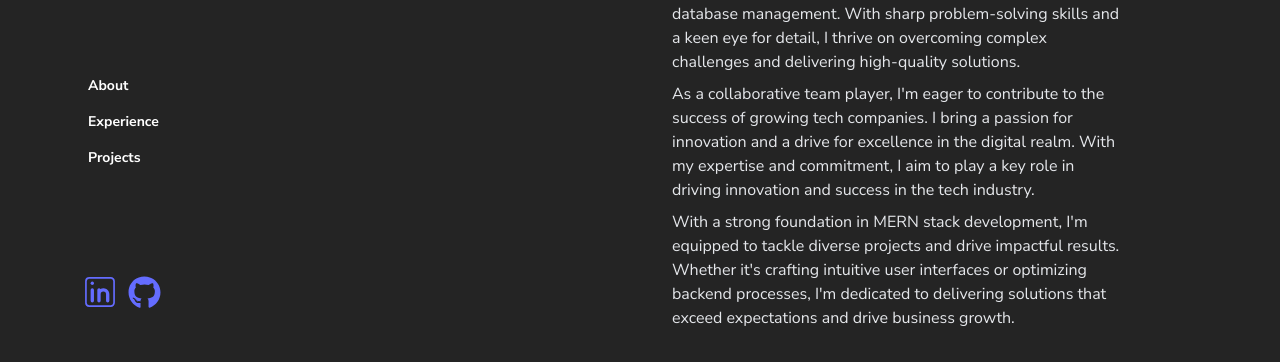
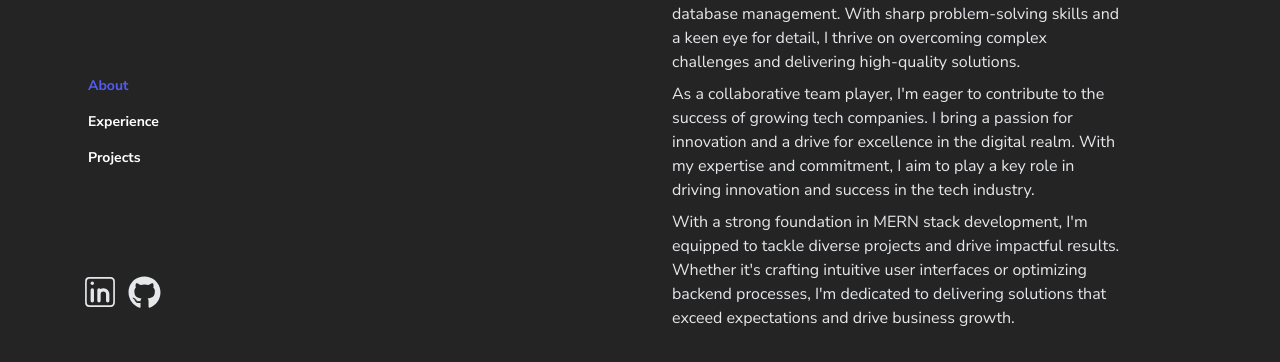
Before and after one commit to bharath-arch/Portfolio, a React (Vite) app: page / in a window 1280 px wide. Shown: the part 230-592 px from the top of the page. Built offline with nearby package versions, Linux system fonts and the light colour scheme.

Commit message:
portfolio

```diff
--- a/src/App.jsx
+++ b/src/App.jsx
@@ -6,26 +6,26 @@ import { FaGithub } from "react-icons/fa";
 export default function App() {
   const [link, setLink] = useState("About");
   const handleClick = (e, SectionId) => {
-
+    setLink(SectionId);
     console.log(link);
 
     const val = e.target.getAttribute("href").toString();
 
     if (val === "#About") {
       e.preventDefault();
-      setLink('About');
+
       window.scrollTo({ top: 0, behavior: "smooth" });
       window.history.pushState({}, "", val); // Update URL with #About
     }
     if (val === "#Experience") {
       e.preventDefault();
-      setLink('Experience');
+
       window.scrollTo({ top: 535, behavior: "smooth" });
       window.history.pushState({}, "", val);
     }
     if (val === "#Projects") {
       e.preventDefault();
-      setLink('Projects');
+
       window.scrollTo({ top: 1680, behavior: "smooth" });
       window.history.pushState({}, "", val);
     }
@@ -46,8 +46,8 @@ export default function App() {
             <div className="flex flex-col mt-24 ml-20  ">
               <a
                 href="#About"
-                className={`p-2 font-bold text-sm text-white ${
-                  link === "About" && "text-[#535bf2;]"
+                className={`p-2 font-bold text-sm ${
+                  link === "About" ? "text-[#535bf2;]" : " text-white"
                 }`}
                 onClick={(e) => handleClick(e, "About")}
               >
@@ -55,8 +55,8 @@ export default function App() {
               </a>
               <a
                 href="#Experience"
-                className={`p-2 font-bold text-sm text-white ${
-                  link === "Experience" && "text-[#535bf2;]"
+                className={`p-2 font-bold text-sm  ${
+                  link === "Experience" ? "text-[#535bf2;]" : "text-white"
                 }`}
                 onClick={(e) => handleClick(e, "Experience")}
               >
@@ -64,8 +64,8 @@ export default function App() {
               </a>
               <a
                 href="#Projects"
-                className={`p-2 font-bold text-sm text-white ${
-                  link === "Projects" && "text-[#535bf2;]"
+                className={`p-2 font-bold text-sm  ${
+                  link === "Projects" ? "text-[#535bf2;]" : "text-white"
                 }`}
                 onClick={(e) => handleClick(e, "Projects")}
               >
@@ -117,7 +117,7 @@ export default function App() {
               id="Experience"
               className={`mt-28  ml-48  overflow-y-hidden flex flex-col flex-1 `}
             >
-              <div className="h-auto w-auto text-white flex gap-5">
+              <div className="h-auto w-auto p-1 rounded-md text-white flex gap-5 ">
                 <div>
                   <p className="w-[7rem]">2024 - Present</p>
                 </div>
--- a/src/index.css
+++ b/src/index.css
@@ -20,13 +20,8 @@
 }
 
 
-a {
-  font-weight: 500;
-  color: #646cff;
-  text-decoration: inherit;
-}
 a:hover {
-  color: #535bf2;
+  color: green;
 }
 
 
```
